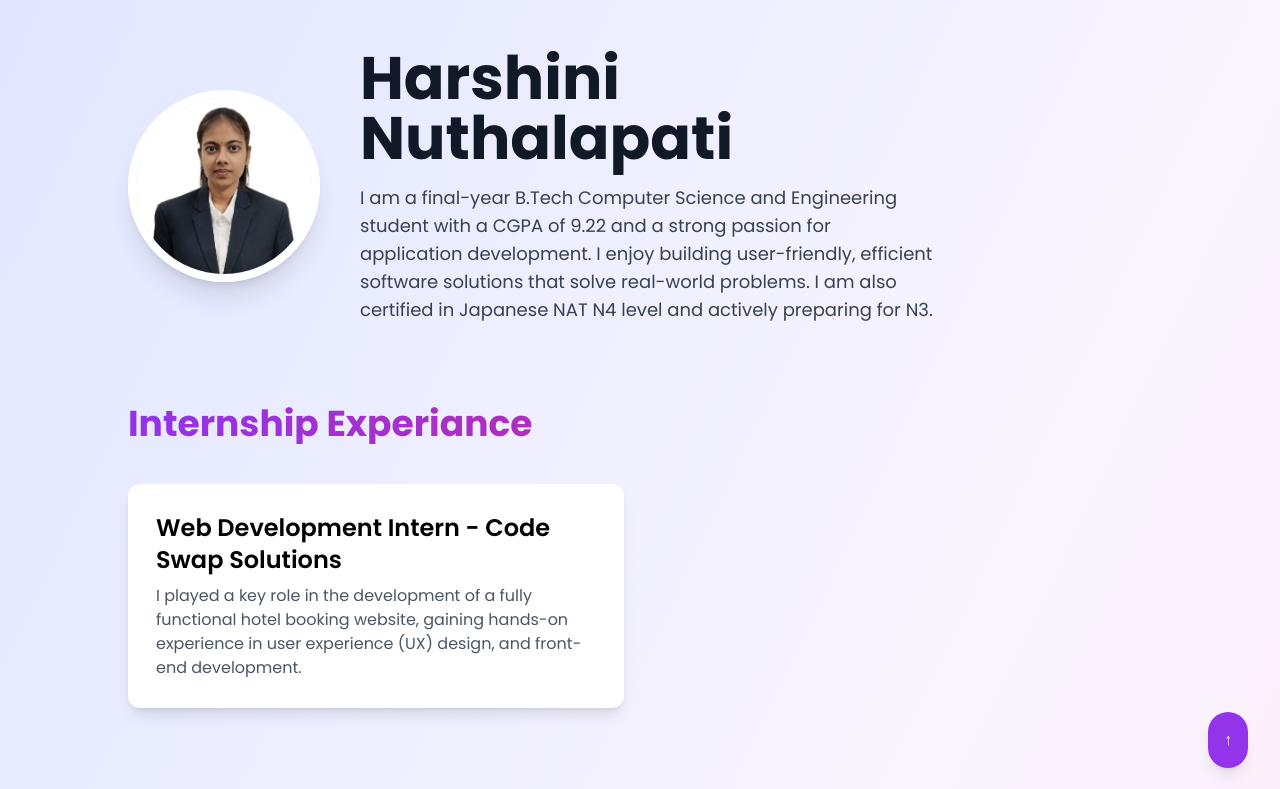
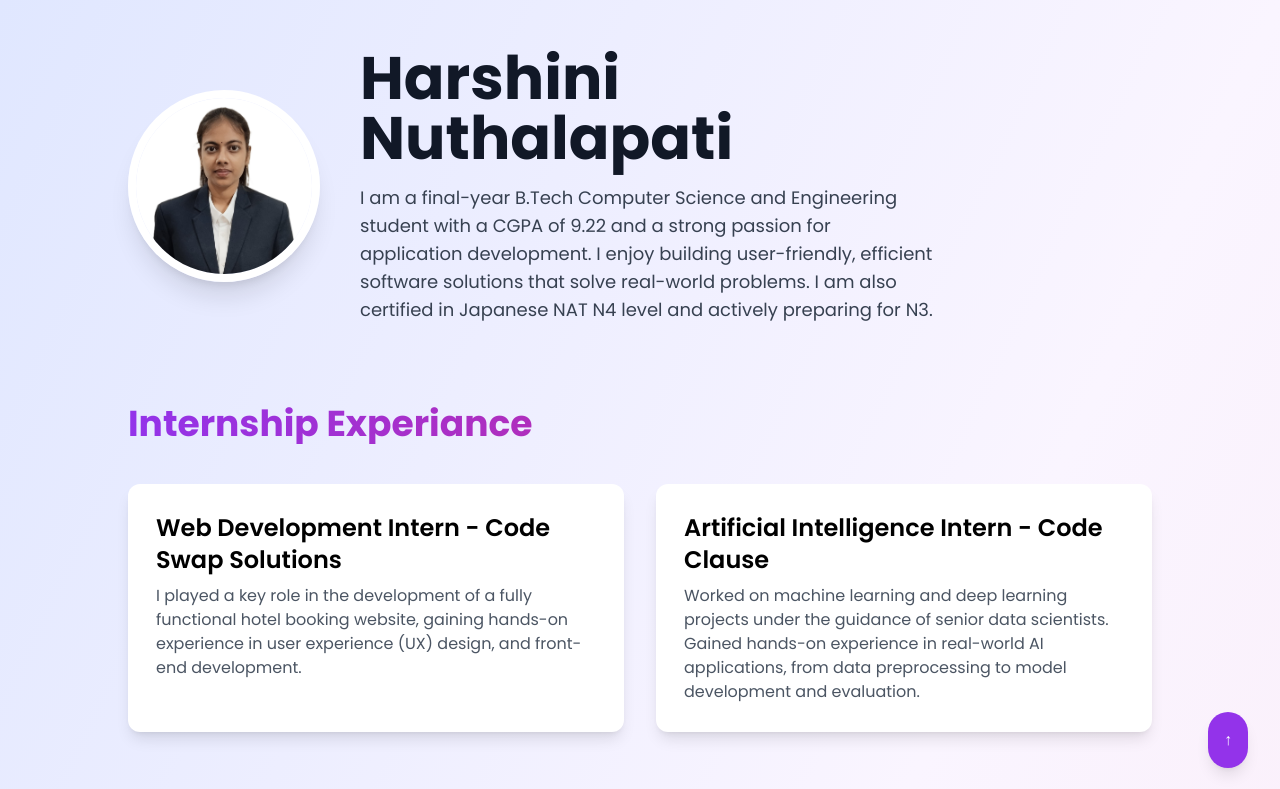
Before and after one commit to harshininuthalapati/my-portfolio, a React (Create React App) app: page / in a window 1280 px wide. Shown: the top 789 px of the page. Built offline with nearby package versions, Linux system fonts and the light colour scheme.

Commit message:
Added new internship section

```diff
--- a/package.json
+++ b/package.json
@@ -2,6 +2,7 @@
   "name": "my-portfolio",
   "version": "0.1.0",
   "private": true,
+  "homepage": "https://harshininuthalapati.github.io/my-portfolio",
   "dependencies": {
     "@testing-library/dom": "^10.4.0",
     "@testing-library/jest-dom": "^6.6.3",
@@ -15,8 +16,8 @@
   "scripts": {
     "start": "react-scripts start",
     "build": "react-scripts build",
-    "test": "react-scripts test",
-    "eject": "react-scripts eject"
+    "predeploy": "npm run build",
+    "deploy": "gh-pages -d build"
   },
   "eslintConfig": {
     "extends": [
@@ -38,6 +39,7 @@
   },
   "devDependencies": {
     "autoprefixer": "^10.4.21",
+    "gh-pages": "^6.3.0",
     "postcss": "^8.5.4",
     "tailwindcss": "^3.3.2"
   }
--- a/src/components/Portfolio.js
+++ b/src/components/Portfolio.js
@@ -45,6 +45,11 @@ const internships = [
     title: "Web Development Intern - Code Swap Solutions",
     description:
       "I played a key role in the development of a fully functional hotel booking website, gaining hands-on experience in user experience (UX) design, and front-end development.",
+  },
+  {
+    title: "Artificial Intelligence Intern - Code Clause",
+    description:
+      "Worked on machine learning and deep learning projects under the guidance of senior data scientists. Gained hands-on experience in real-world AI applications, from data preprocessing to model development and evaluation.",
   },
 ];
 
```
Also changed, not shown: 1 other file (tests, documents, lock files or other folders).
